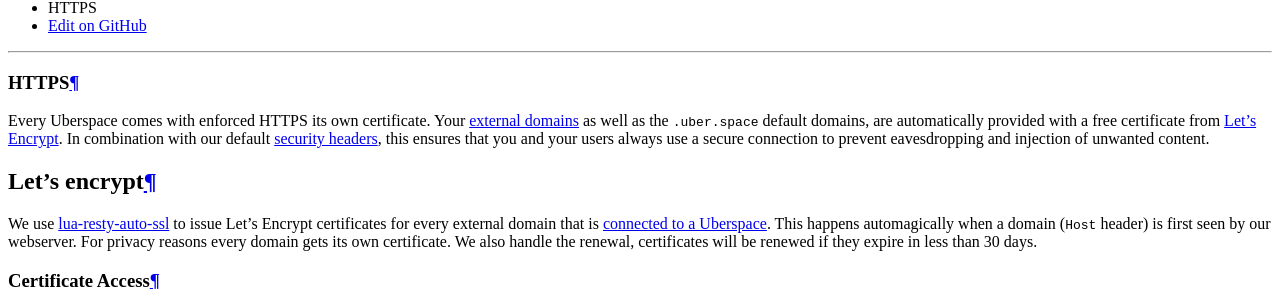
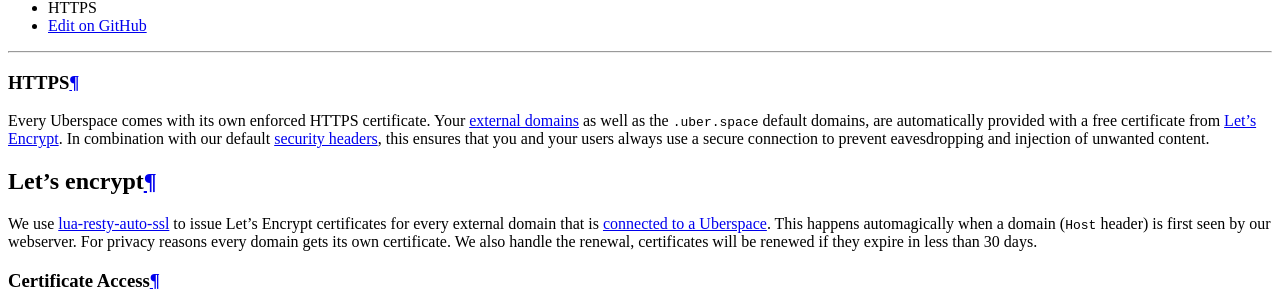
Before and after one commit to Uberspace/manual, a Sphinx documentation site: the page built from source/web-https.rst, in a window 1280 px wide and 900 px high, scrolled down 1518 px. Shown: the part 148-452 px from the top of the window. Built offline with Sphinx 7.4.7 and the Read the Docs theme 2.0.0, drawn with Linux system fonts in a browser that asks for light colours; pages that are not in the unit, such as notebooks, are missing from menus.

```diff
--- a/source/web-https.rst
+++ b/source/web-https.rst
@@ -4,7 +4,7 @@
 HTTPS
 #####
 
-Every Uberspace comes with enforced HTTPS its own certificate. Your
+Every Uberspace comes with its own enforced HTTPS certificate. Your
 :ref:`external domains <web-domains>` as well as the ``.uber.space`` default
 domains, are automatically provided with a free certificate from
 `Let's Encrypt <https://letsencrypt.org>`_. In combination with our default
```
